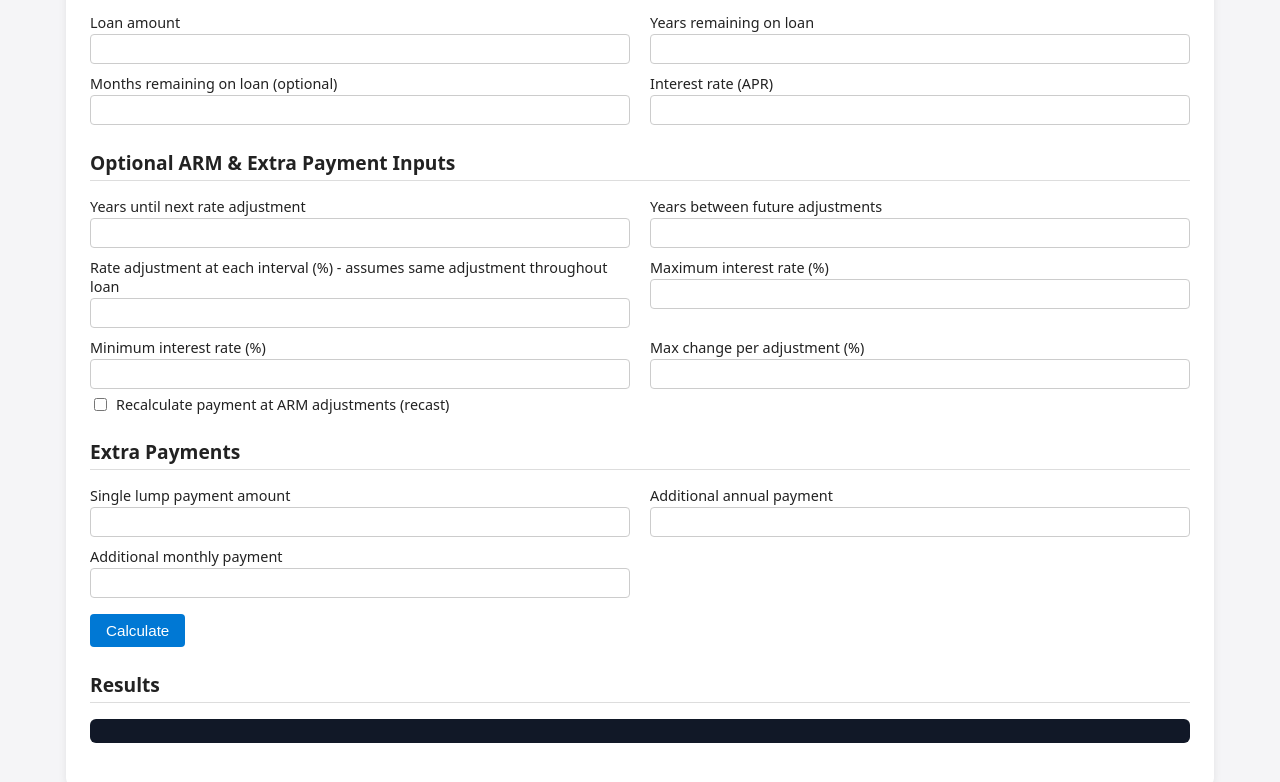
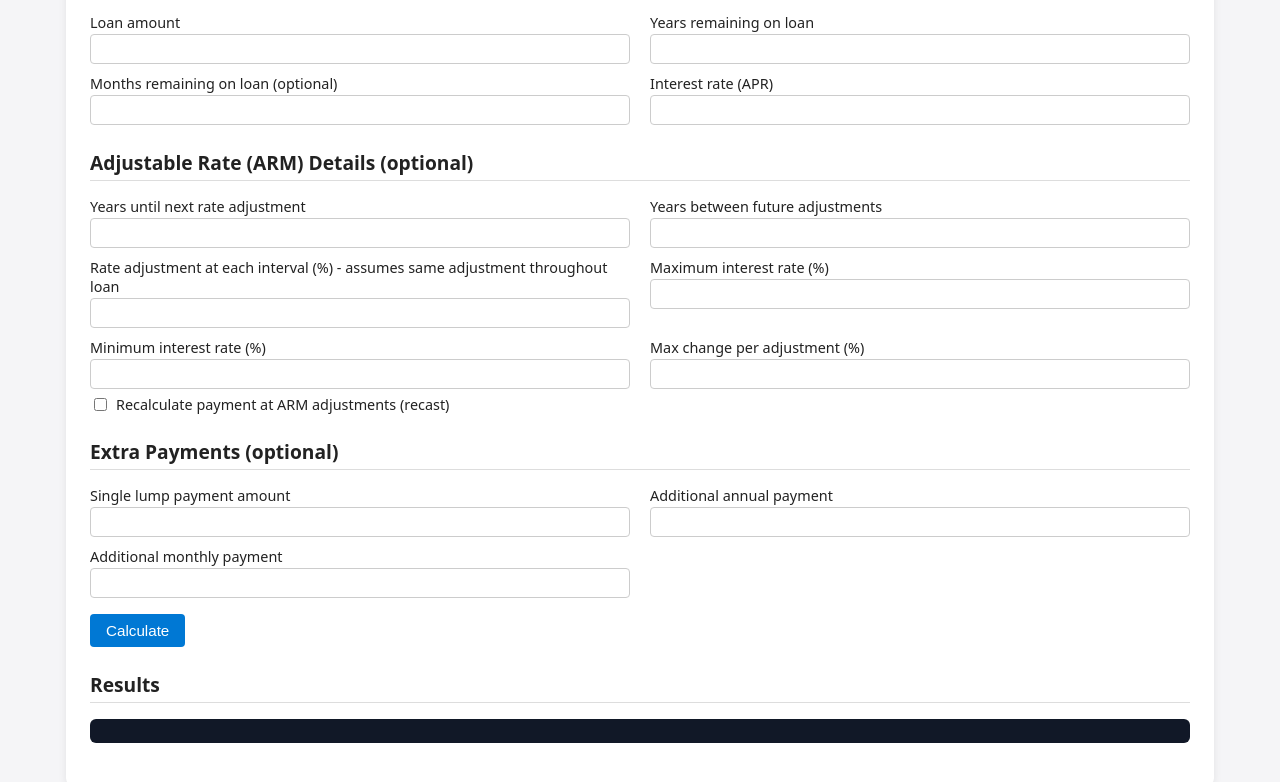
Before and after one commit to mrbugly/arm_calculator, a plain HTML site: page index.html in a window 1280 px wide. Shown: the part 134-916 px from the top of the page. Drawn offline with Linux system fonts and the light colour scheme.

Commit message:
Update section headings for clarity

```diff
--- a/index.html
+++ b/index.html
@@ -117,7 +117,7 @@
     </div>
   </div>
 
-  <h2>Optional ARM & Extra Payment Inputs</h2>
+  <h2>Adjustable Rate (ARM) Details (optional)</h2>
   <div class="grid">
     <div class="field">
       <label for="yearsUntilNextAdj">Years until next rate adjustment</label>
@@ -150,7 +150,7 @@
     <label for="recalcPayment">Recalculate payment at ARM adjustments (recast)</label>
   </div>
 
-  <h2>Extra Payments</h2>
+  <h2>Extra Payments (optional)</h2>
   <div class="grid">
     <div class="field">
       <label for="lumpSum">Single lump payment amount</label>
```
